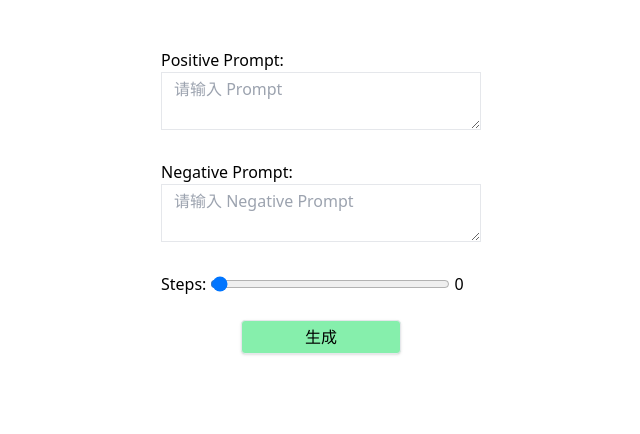
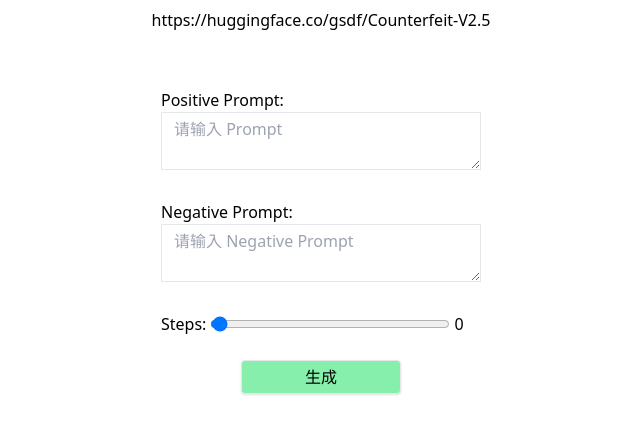
Before and after one commit to Debbl/hugging-face-nextjs, a Next.js app: page / in a window 1280 px wide. Shown: the top 434 px of the page, without its empty margins (319-959 px from the left). Built offline with nearby package versions, Linux system fonts and the light colour scheme.

Commit message:
chore: add model

```diff
--- a/src/pages/index.tsx
+++ b/src/pages/index.tsx
@@ -46,6 +46,9 @@ export default function Home() {
 
   return (
     <div>
+      <h3 className="py-2 text-center">
+        https://huggingface.co/gsdf/Counterfeit-V2.5
+      </h3>
       <div className="mx-auto mt-12 w-80">
         <div className="flex flex-col gap-y-6">
           <label>
```
